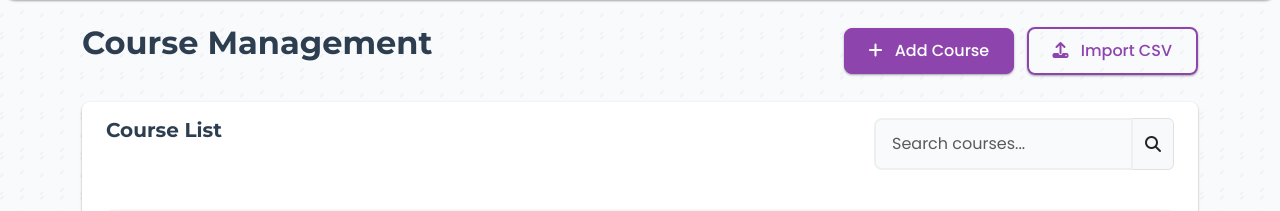
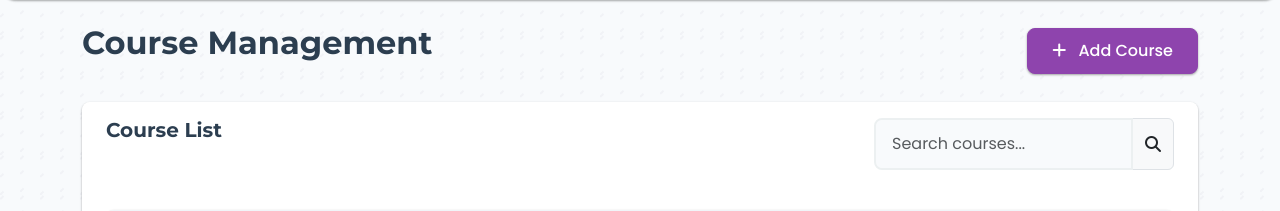
Before and after one commit to SUHANI-PAL0103/pbl, a Flask app: page /courses in a window 1280 px wide; the page is wider, and only the part inside the window is pictured. Shown: the part 125-336 px from the top of that part. Run offline with Flask 3, Linux system fonts and the light colour scheme; data comes from the database, SQL or seed files in the repository; some libraries are stand-ins or nearby versions.

Commit message:
Update courses.html

```diff
--- a/templates/courses.html
+++ b/templates/courses.html
@@ -11,9 +11,7 @@
                 <a href="{{ url_for('courses.add_course') }}" class="btn btn-primary">
                     <i class="fas fa-plus me-2"></i> Add Course
                 </a>
-                <button type="button" class="btn btn-outline-primary ms-2" data-bs-toggle="modal" data-bs-target="#uploadModal">
-                    <i class="fas fa-upload me-2"></i> Import CSV
-                </button>
+
             </div>
         </div>
 
@@ -57,7 +55,8 @@
                                         </td>
                                         <td>{{ course.classroom.name if course.classroom else 'Not assigned' }}</td>
                                         <td>
-                                            <div class="btn-group">                                                <a href="{{ url_for('courses.edit_course', course_id=course.id) }}" class="btn btn-sm btn-outline-primary">
+                                            <div class="btn-group">
+                                                 <a href="{{ url_for('courses.edit_course', course_id=course.id) }}" class="btn btn-sm btn-outline-primary">
                                                     <i class="fas fa-edit"></i> Edit
                                                 </a>
                                                 <a href="{{ url_for('courses.assign_course', course_id=course.id) }}" class="btn btn-sm btn-outline-info ms-1">
```
